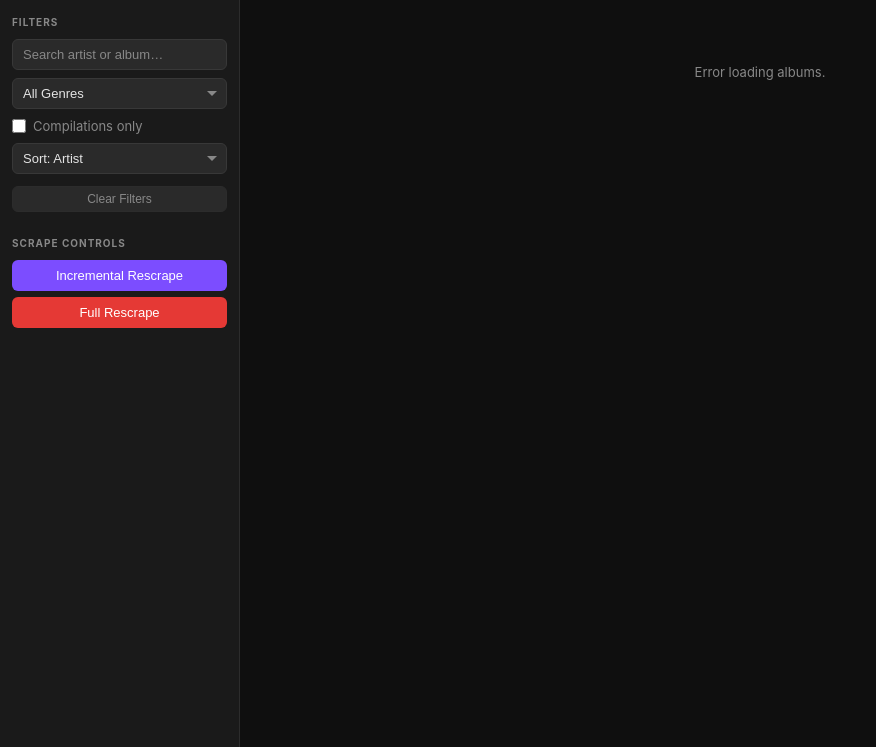
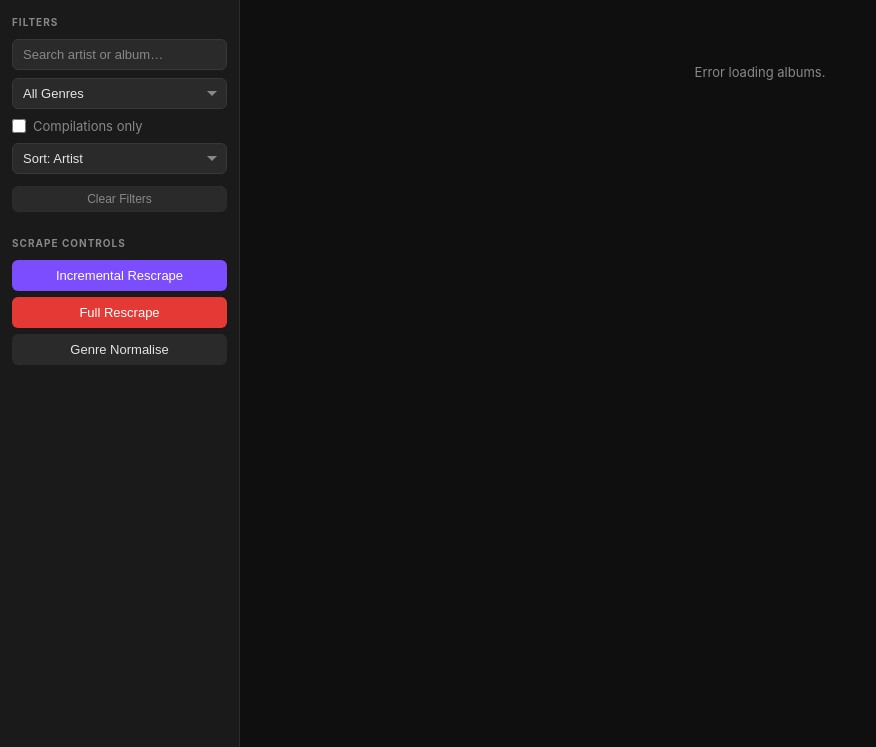
Before and after one commit to LWR999/music-catalog-console, a Flask app: page / in a window 1280 px wide. Shown: the part 53-800 px from the top of the page, without its empty margins (0-876 px from the left). Run offline with Flask 3, Linux system fonts and the light colour scheme; data that the repository does not hold is empty; some libraries are stand-ins or nearby versions.

Commit message:
Expose play count, size, and genre normalisation in UI
Add play_count and size_bytes to album detail; add "Most Played" sort;
add a Genre Normalise button that streams genre_normalise.py output over
SSE (teed to genre_normalise.log), mirroring the scrape endpoint.

Co-Authored-By: Claude Opus 4.8 <noreply@anthropic.com>

```diff
--- a/app.py
+++ b/app.py
@@ -16,6 +16,11 @@ SCRAPER_PYTHON = os.path.expanduser('~/development/music-catalog/venv/bin/python
 SCRAPER_PATH = os.path.expanduser('~/development/music-catalog/scrape.py')
 SCRAPER_CWD = os.path.expanduser('~/development/music-catalog')
 SCRAPE_LOG = os.path.expanduser('~/development/music-catalog-console/scrape.log')
+
+GENRE_PYTHON = os.path.expanduser('~/development/music-catalog/venv/bin/python')
+GENRE_SCRIPT = os.path.expanduser('~/development/music-catalog/genre_normalise.py')
+GENRE_CWD    = os.path.expanduser('~/development/music-catalog')
+GENRE_LOG    = os.path.expanduser('~/development/music-catalog-console/genre_normalise.log')
 
 
 def get_db():
@@ -65,6 +70,7 @@ def albums():
         'year_desc':'a.year DESC NULLS LAST, ar.sort_name, a.title',
         'year_asc': 'a.year ASC NULLS LAST, ar.sort_name, a.title',
         'added':    'a.last_scraped DESC NULLS LAST, ar.sort_name, a.title',
+        'play_count_desc': 'a.play_count DESC, ar.sort_name, a.title',
     }
     order_by = sort_map.get(sort, sort_map['artist'])
 
@@ -104,6 +110,7 @@ def albums():
             a.year,
             f.name   AS format,
             a.is_compilation,
+            a.play_count,
             EXISTS(
                 SELECT 1 FROM tracks t
                 WHERE t.album_id = a.id AND t.artwork IS NOT NULL
@@ -132,6 +139,8 @@ def album_detail(album_id):
             a.id, a.title, ar.name AS artist, a.year, a.original_year,
             f.name AS format, a.label, a.catalog_number, a.disc_count,
             a.is_compilation, a.nas_path,
+            a.play_count,
+            a.size_bytes,
             a.mb_release_id, a.release_year, a.record_label,
             a.release_country, a.mb_confidence,
             COALESCE(
@@ -241,5 +250,42 @@ def scrape(mode):
     )
 
 
+@app.route('/api/genre-normalise')
+def genre_normalise():
+    def generate():
+        cmd = [GENRE_PYTHON, GENRE_SCRIPT]
+
+        try:
+            with open(GENRE_LOG, 'w') as lf:
+                proc = subprocess.Popen(
+                    cmd,
+                    stdout=subprocess.PIPE,
+                    stderr=subprocess.STDOUT,
+                    text=True,
+                    cwd=GENRE_CWD,
+                )
+                try:
+                    for line in proc.stdout:
+                        lf.write(line)
+                        lf.flush()
+                        yield f'data: {json.dumps(line.rstrip())}\n\n'
+                finally:
+                    proc.wait()
+
+                done_msg = f'[DONE] Exit code: {proc.returncode}'
+                lf.write(done_msg + '\n')
+                yield f'data: {json.dumps(done_msg)}\n\n'
+        except Exception as exc:
+            yield f'data: {json.dumps(f"[ERROR] {exc}")}\n\n'
+
+        yield 'event: done\ndata: {}\n\n'
+
+    return Response(
+        stream_with_context(generate()),
+        content_type='text/event-stream',
+        headers={'Cache-Control': 'no-cache', 'X-Accel-Buffering': 'no'},
+    )
+
+
 if __name__ == '__main__':
     app.run(host='0.0.0.0', port=5001, debug=True, threaded=True)
--- a/static/css/style.css
+++ b/static/css/style.css
@@ -240,6 +240,9 @@ select.input {
 
 .btn-danger { background: var(--danger); color: #fff; }
 .btn-danger:hover:not(:disabled) { background: var(--danger-hover); }
+
+.btn-secondary { background: var(--surface-3); color: var(--text); }
+.btn-secondary:hover:not(:disabled) { background: var(--surface-2); }
 
 .btn-ghost {
   background: var(--surface-3);
--- a/static/js/app.js
+++ b/static/js/app.js
@@ -219,6 +219,8 @@ function renderModal({ album, tracks }) {
       : null),
     row('Genre',   album.genres || null),
     row('Format',  esc(album.format)),
+    row('Plays',   album.play_count > 0 ? album.play_count.toLocaleString() : null),
+    row('Size',    album.size_bytes ? formatBytes(album.size_bytes) : null),
     row('Label',   album.label   ? esc(album.label)          : null),
     row('Catalog', album.catalog_number ? esc(album.catalog_number) : null),
     album.is_compilation ? row('Type', 'Compilation') : null,
@@ -347,6 +349,50 @@ function startScrape(mode) {
   });
 }
 
+function startGenreNormalise() {
+  if (state.scrapeSource) {
+    state.scrapeSource.close();
+    state.scrapeSource = null;
+  }
+
+  const panel  = document.getElementById('scrape-panel');
+  const log    = document.getElementById('scrape-log');
+  const status = document.getElementById('scrape-status');
+  const btnFull  = document.getElementById('btn-full-scrape');
+  const btnIncr  = document.getElementById('btn-incremental-scrape');
+  const btnGenre = document.getElementById('btn-genre-normalise');
+
+  panel.classList.remove('hidden');
+  log.innerHTML = '';
+  status.textContent = 'Running genre normalise…';
+  btnFull.disabled = true;
+  btnIncr.disabled = true;
+  btnGenre.disabled = true;
+
+  const source = new EventSource('/api/genre-normalise');
+  state.scrapeSource = source;
+
+  source.addEventListener('message', e => {
+    const text = JSON.parse(e.data);
+    appendLogLine(log, text);
+  });
+
+  const finish = label => {
+    source.close();
+    state.scrapeSource = null;
+    status.textContent = label;
+    btnFull.disabled = false;
+    btnIncr.disabled = false;
+    btnGenre.disabled = false;
+  };
+
+  source.addEventListener('done', () => finish('Genre normalise complete.'));
+
+  source.addEventListener('error', () => {
+    if (source.readyState === EventSource.CLOSED) finish('Genre normalise ended.');
+  });
+}
+
 function appendLogLine(log, text) {
   const div = document.createElement('div');
   div.className = 'log-line';
@@ -366,6 +412,11 @@ function esc(str) {
     .replace(/</g, '&lt;')
     .replace(/>/g, '&gt;')
     .replace(/"/g, '&quot;');
+}
+
+function formatBytes(bytes) {
+  if (bytes >= 1_000_000_000) return (bytes / 1_000_000_000).toFixed(1) + ' GB';
+  return Math.round(bytes / 1_000_000) + ' MB';
 }
 
 function formatDuration(secs) {
@@ -439,6 +490,11 @@ document.addEventListener('DOMContentLoaded', () => {
     }
   });
 
+  // Genre normalise button
+  document.getElementById('btn-genre-normalise').addEventListener('click', () => {
+    startGenreNormalise();
+  });
+
   // Close scrape log
   document.getElementById('btn-close-log').addEventListener('click', () => {
     document.getElementById('scrape-panel').classList.add('hidden');
--- a/templates/index.html
+++ b/templates/index.html
@@ -46,6 +46,7 @@
             <option value="year_desc">Sort: Year (newest first)</option>
             <option value="year_asc">Sort: Year (oldest first)</option>
             <option value="added">Sort: Recently Added</option>
+            <option value="play_count_desc">Sort: Most Played</option>
           </select>
         </div>
         <button id="btn-clear-filters" class="btn btn-ghost btn-sm">Clear Filters</button>
@@ -56,6 +57,7 @@
         <div class="scrape-buttons">
           <button id="btn-incremental-scrape" class="btn btn-primary">Incremental Rescrape</button>
           <button id="btn-full-scrape" class="btn btn-danger">Full Rescrape</button>
+          <button id="btn-genre-normalise" class="btn btn-secondary">Genre Normalise</button>
         </div>
         <div id="scrape-panel" class="scrape-panel hidden">
           <div class="scrape-panel-header">
```
Also changed, not shown: 1 other file.
